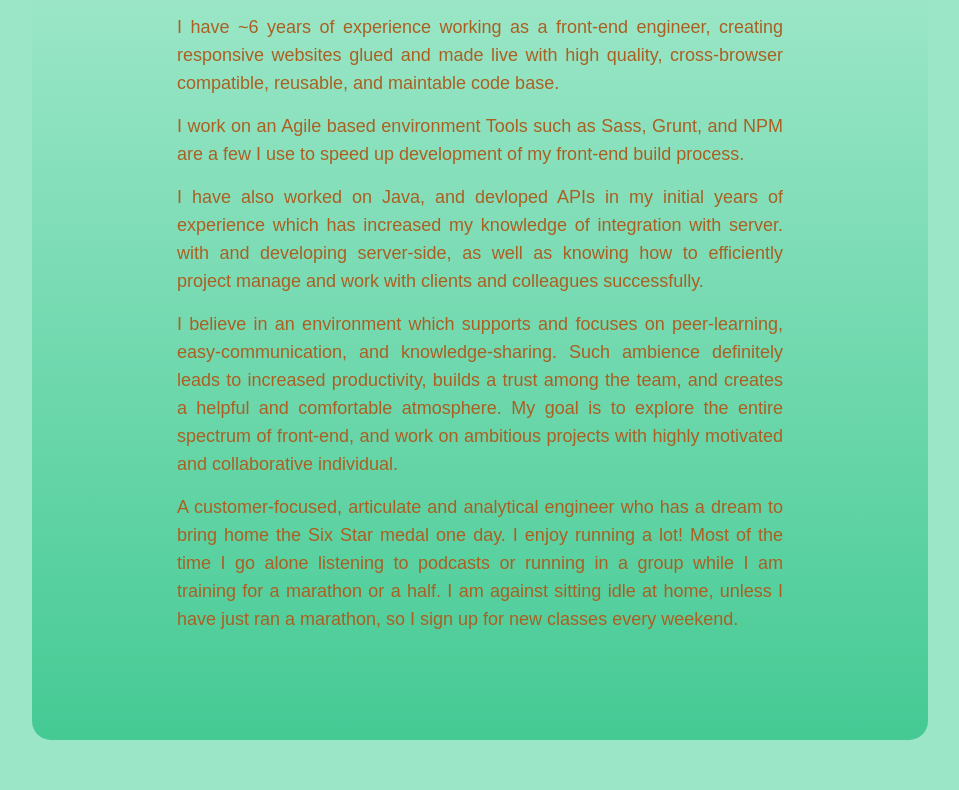
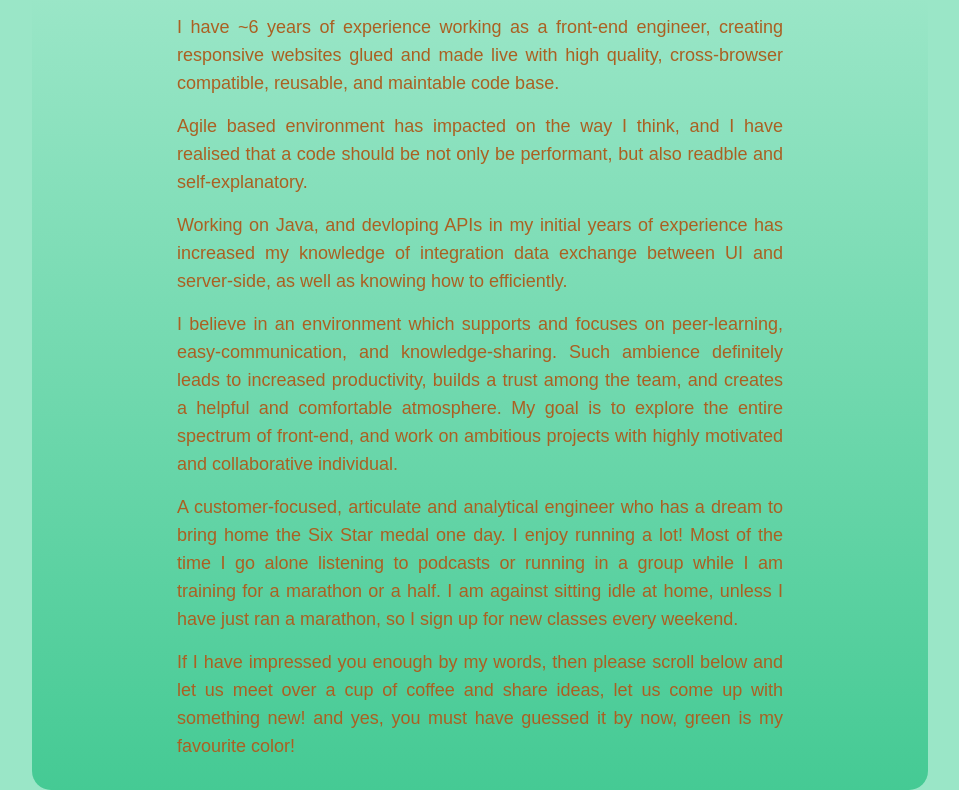
Before and after one commit to akritipr/akritipr.github.io, a plain HTML site: page index.html in a window 1280 px wide. Shown: the part 921-1711 px from the top of the page, without its empty margins (160-1119 px from the left). Before the commit the page ends 1661 px from the top, so only its background shows below. Drawn offline with nearby package versions, Linux system fonts and the light colour scheme.

Commit message:
Update index.html
Changes on profile description

```diff
--- a/index.html
+++ b/index.html
@@ -64,23 +64,23 @@
                 <div id="profile-content" class="tab-content-elem full-width">
                         <div class="tab-content-inner full-width text-md">
                             <p class="para-gap">
-                            I have ~6 years of experience working as a front-end engineer, creating responsive websites
+                                I have ~6 years of experience working as a front-end engineer, creating responsive
+                                websites
                                 glued and made live with high quality, cross-browser compatible, reusable, and maintable
                                 code base.
                             </p>
                             <p class="para-gap">
-                            I work on an Agile based environment
-                            Tools such as Sass, Grunt, and NPM are a few I use to speed up development of my front-end
-                            build process.
+                                Agile based environment has impacted on the way I think, and I have realised that a code
+                                should be not only be performant, but also readble and self-explanatory.
                             </p>
                             <p class="para-gap">
-                            I have also worked on Java, and devloped APIs in my initial years of experience which has
-                            increased my knowledge of integration with server.
-                            with and developing server-side, as well as knowing how to efficiently project manage and
-                            work with clients and colleagues successfully.
+                                Working on Java, and devloping APIs in my initial years of experience has
+                                increased my knowledge of integration data exchange between UI and server-side, as well
+                                as knowing how to efficiently.
                             </p>
                             <p class="para-gap">
-                            I believe in an environment which supports and focuses on peer-learning, easy-communication,
+                                I believe in an environment which supports and focuses on peer-learning,
+                                easy-communication,
                                 and knowledge-sharing. Such ambience definitely leads to increased
                                 productivity, builds a trust among the team, and creates a helpful and comfortable
                                 atmosphere. My goal is to explore the
@@ -88,11 +88,18 @@
                                 collaborative individual.
                             </p>
                             <p class="para-gap">
-                            A customer-focused, articulate and analytical engineer who has a dream to bring home the Six
-                            Star medal one day. I enjoy running a lot! Most of the time I go alone listening to podcasts
+                                A customer-focused, articulate and analytical engineer who has a dream to bring home the
+                                Six
+                                Star medal one day. I enjoy running a lot! Most of the time I go alone listening to
+                                podcasts
                                 or running in a group while
                                 I am training for a marathon or a half. I am against sitting idle at home, unless I have
                                 just ran a marathon, so I sign up for new classes every weekend.
+                            </p>
+                            <p class="para-gap">
+                                If I have impressed you enough by my words, then please scroll below and let us meet
+                                over a cup of coffee and share ideas, let us come up with something new! and yes, you
+                                must have guessed it by now, green is my favourite color!
                             </p>
                         </div>
 
```
Lines whose indentation alone changed are shown as unchanged.
